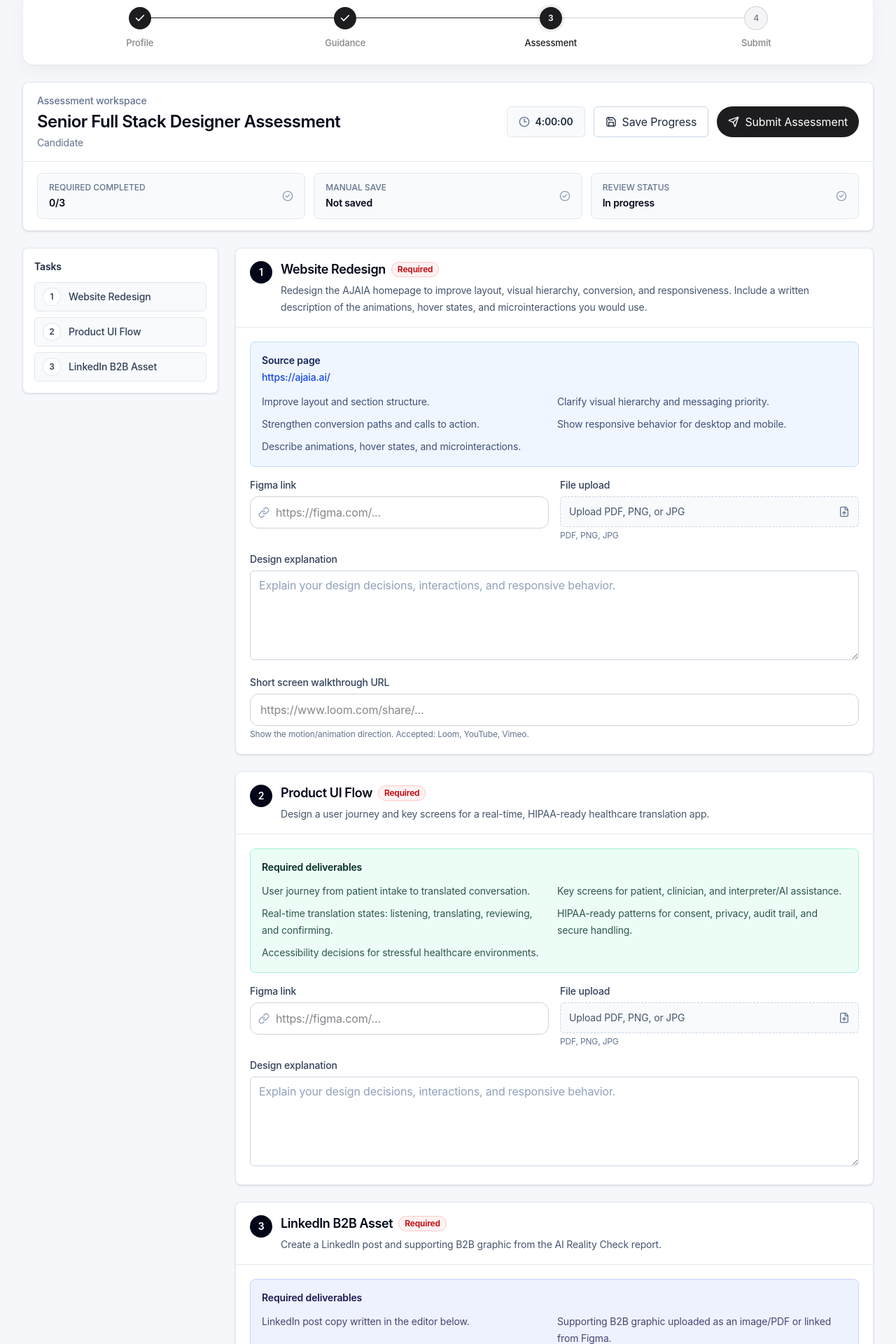
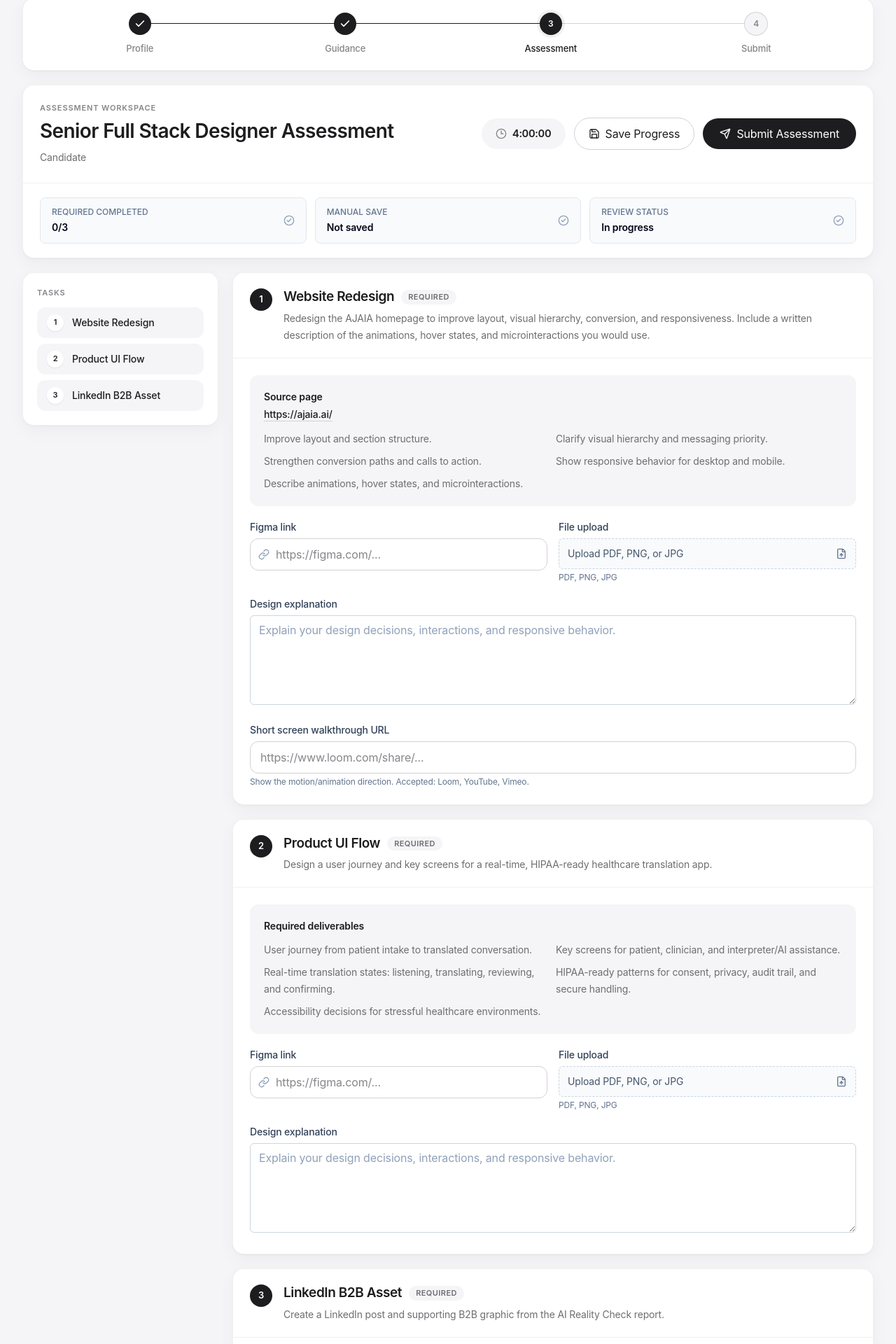
Before and after one commit to priyanshsinghh11/senior-full-stack-designer-assessment, a Next.js app: page /workspace in a window 1280 px wide. Shown: the part 35-1955 px from the top of the page at 70% size. Built offline with nearby package versions, Linux system fonts and the light colour scheme; no server answers.

Commit message:
Polish workspace page styling

```diff
--- a/app/workspace/page.tsx
+++ b/app/workspace/page.tsx
@@ -235,32 +235,30 @@ export default function WorkspacePage() {
   }
 
   return (
-    <main className="min-h-screen bg-[#f5f7fb] px-4 py-6 text-slate-950 sm:px-6 lg:px-8">
-      <div className="mx-auto flex w-full max-w-7xl flex-col gap-6">
+    <main className="min-h-screen px-4 py-8 sm:px-6 lg:px-8">
+      <div className="mx-auto flex w-full max-w-7xl flex-col gap-5">
         <ProgressSteps currentStep="assessment" />
 
-        <header className="rounded-lg border border-slate-200 bg-white shadow-sm">
-          <div className="flex flex-col gap-4 border-b border-slate-200 px-5 py-4 lg:flex-row lg:items-center lg:justify-between">
+        <header className="card">
+          <div className="flex flex-col gap-4 border-b border-black/[0.06] px-6 py-6 lg:flex-row lg:items-center lg:justify-between">
             <div>
-              <p className="text-sm font-medium text-slate-500">
-                Assessment workspace
-              </p>
-              <h1 className="mt-1 text-2xl font-semibold tracking-normal text-slate-950">
+              <p className="eyebrow">Assessment workspace</p>
+              <h1 className="title-lg mt-2">
                 Senior Full Stack Designer Assessment
               </h1>
-              <p className="mt-1 text-sm text-slate-500">{candidateName}</p>
+              <p className="text-secondary-apple mt-2">{candidateName}</p>
             </div>
 
             <div className="flex flex-col gap-3 sm:flex-row sm:items-center">
-              <div className="flex min-h-11 items-center justify-center gap-2 rounded-md border border-slate-200 bg-slate-50 px-4 text-sm font-semibold text-slate-800">
-                <Clock3 className="h-4 w-4 text-slate-500" />
+              <div className="flex min-h-11 items-center justify-center gap-2 rounded-full bg-[#f5f5f7] px-5 text-[15px] font-semibold tabular-nums text-[#1d1d1f]">
+                <Clock3 className="h-4 w-4 text-[#86868b]" />
                 {timeRemaining}
               </div>
               <button
                 type="button"
                 onClick={saveProgress}
                 disabled={workspaceLocked}
-                className="inline-flex min-h-11 items-center justify-center gap-2 rounded-md border border-slate-300 bg-white px-4 text-sm font-semibold text-slate-800 transition hover:bg-slate-50 disabled:cursor-not-allowed disabled:text-slate-400"
+                className="game-button-secondary"
               >
                 <Save className="h-4 w-4" />
                 Save Progress
@@ -269,7 +267,7 @@ export default function WorkspacePage() {
                 type="button"
                 onClick={submitAssessment}
                 disabled={workspaceLocked}
-                className="game-button px-4"
+                className="game-button"
               >
                 {workspaceLocked ? <LockKeyhole className="h-4 w-4" /> : <Send className="h-4 w-4" />}
                 {isSubmitted ? "Submitted" : isExpired ? "Expired" : "Submit Assessment"}
@@ -277,7 +275,7 @@ export default function WorkspacePage() {
             </div>
           </div>
 
-          <div className="grid gap-3 px-5 py-4 md:grid-cols-3">
+          <div className="grid gap-3 px-6 py-5 md:grid-cols-3">
             <StatusTile label="Required completed" value={`${completedRequired}/3`} />
             <StatusTile
               label="Manual save"
@@ -291,26 +289,20 @@ export default function WorkspacePage() {
         </header>
 
         {isExpired && !isSubmitted ? (
-          <div className="rounded-md border border-red-200 bg-red-50 px-4 py-3 text-sm font-medium text-red-700">
+          <div className="card px-5 py-4 text-[14px] font-medium text-[#d70015]">
             The 4-hour timer has expired. The workspace is now locked.
           </div>
         ) : null}
 
         {submitMessage ? (
-          <div
-            className={`rounded-md border px-4 py-3 text-sm font-medium ${
-              isSubmitted
-                ? "border-emerald-200 bg-emerald-50 text-emerald-800"
-                : "border-blue-200 bg-blue-50 text-blue-900"
-            }`}
-          >
+          <div className="card px-5 py-4 text-[14px] font-medium text-[#1d1d1f]">
             {submitMessage}
           </div>
         ) : null}
 
-        <div className="grid gap-6 xl:grid-cols-[280px_minmax(0,1fr)]">
-          <aside className="rounded-lg border border-slate-200 bg-white p-4 shadow-sm xl:sticky xl:top-6 xl:self-start">
-            <p className="text-sm font-semibold text-slate-800">Tasks</p>
+        <div className="grid gap-5 xl:grid-cols-[280px_minmax(0,1fr)]">
+          <aside className="card p-5 xl:sticky xl:top-6 xl:self-start">
+            <p className="eyebrow">Tasks</p>
             <nav className="mt-3 space-y-2">
               {[
                 ["task-1", "Website Redesign"],
@@ -320,9 +312,9 @@ export default function WorkspacePage() {
                 <a
                   key={href}
                   href={`#${href}`}
-                  className="flex items-center gap-3 rounded-md border border-slate-200 bg-slate-50 px-3 py-2 text-sm font-medium text-slate-700 transition hover:border-slate-300 hover:bg-white"
+                  className="flex items-center gap-3 rounded-xl bg-[#f5f5f7] px-3.5 py-2.5 text-[14px] font-medium text-[#1d1d1f] transition-all duration-200 hover:bg-[#e8e8ed]"
                 >
-                  <span className="flex h-6 w-6 items-center justify-center rounded-full bg-white text-xs font-semibold ring-1 ring-slate-200">
+                  <span className="flex h-6 w-6 shrink-0 items-center justify-center rounded-full bg-white text-[11px] font-semibold text-[#1d1d1f] shadow-[0_1px_2px_rgba(0,0,0,0.08)]">
                     {index + 1}
                   </span>
                   {label}
@@ -331,7 +323,7 @@ export default function WorkspacePage() {
             </nav>
           </aside>
 
-          <section className="space-y-6">
+          <section className="space-y-5">
             <TaskCard
               id="task-1"
               number="1"
@@ -339,19 +331,19 @@ export default function WorkspacePage() {
               objective="Redesign the AJAIA homepage to improve layout, visual hierarchy, conversion, and responsiveness. Include a written description of the animations, hover states, and microinteractions you would use."
               required
             >
-              <div className="rounded-lg border border-blue-200 bg-blue-50 p-4">
-                <p className="text-sm font-semibold text-blue-950">
+              <div className="note">
+                <p className="text-[14px] font-semibold text-[#1d1d1f]">
                   Source page
                 </p>
                 <a
                   href="https://ajaia.ai/"
                   target="_blank"
                   rel="noreferrer"
-                  className="mt-1 inline-flex text-sm font-medium text-blue-700 underline-offset-4 hover:underline"
+                  className="mt-1 inline-flex text-[14px] font-medium text-[#1d1d1f] underline underline-offset-4 decoration-[#d2d2d7] transition hover:decoration-[#1d1d1f]"
                 >
                   https://ajaia.ai/
                 </a>
-                <ul className="mt-3 grid gap-2 text-sm leading-6 text-blue-950/80 md:grid-cols-2">
+                <ul className="mt-3 grid gap-2 text-sm leading-6 text-[#6e6e73] md:grid-cols-2">
                   <li>Improve layout and section structure.</li>
                   <li>Clarify visual hierarchy and messaging priority.</li>
                   <li>Strengthen conversion paths and calls to action.</li>
@@ -393,11 +385,11 @@ export default function WorkspacePage() {
               objective="Design a user journey and key screens for a real-time, HIPAA-ready healthcare translation app."
               required
             >
-              <div className="rounded-lg border border-emerald-200 bg-emerald-50 p-4">
-                <p className="text-sm font-semibold text-emerald-950">
+              <div className="note">
+                <p className="text-[14px] font-semibold text-[#1d1d1f]">
                   Required deliverables
                 </p>
-                <ul className="mt-3 grid gap-2 text-sm leading-6 text-emerald-950/80 md:grid-cols-2">
+                <ul className="mt-3 grid gap-2 text-sm leading-6 text-[#6e6e73] md:grid-cols-2">
                   <li>User journey from patient intake to translated conversation.</li>
                   <li>Key screens for patient, clinician, and interpreter/AI assistance.</li>
                   <li>Real-time translation states: listening, translating, reviewing, and confirming.</li>
@@ -426,16 +418,16 @@ export default function WorkspacePage() {
               objective="Create a LinkedIn post and supporting B2B graphic from the AI Reality Check report."
               required
             >
-              <div className="rounded-lg border border-indigo-200 bg-indigo-50 p-4">
-                <p className="text-sm font-semibold text-indigo-950">
+              <div className="note">
+                <p className="text-[14px] font-semibold text-[#1d1d1f]">
                   Required deliverables
                 </p>
-                <ul className="mt-3 grid gap-2 text-sm leading-6 text-indigo-950/80 md:grid-cols-2">
+                <ul className="mt-3 grid gap-2 text-sm leading-6 text-[#6e6e73] md:grid-cols-2">
                   <li>LinkedIn post copy written in the editor below.</li>
                   <li>Supporting B2B graphic uploaded as an image/PDF or linked from Figma.</li>
                 </ul>
               </div>
-              <div className="rounded-lg border border-slate-200 bg-slate-50 p-3">
+              <div className="rounded-xl bg-[#f5f5f7] p-4">
                 <div className="mb-3 flex flex-wrap gap-2">
                   <ToolbarButton label="Bold" onClick={() => insertFormatting("**")} disabled={workspaceLocked}>
                     <Type className="h-4 w-4" />
@@ -451,11 +443,11 @@ export default function WorkspacePage() {
                   value={draft.linkedinPost}
                   onChange={(event) => updateDraft("linkedinPost", event.target.value)}
                   disabled={workspaceLocked}
-                  className="min-h-56 w-full resize-y rounded-md border border-slate-300 bg-white px-3 py-2 text-sm leading-6 text-slate-950 outline-none transition placeholder:text-slate-400 focus:border-slate-500 focus:ring-2 focus:ring-slate-200 disabled:bg-slate-100"
+                  className="field-textarea min-h-56"
                   placeholder="Write the LinkedIn post here..."
                 />
-                <div className="mt-2 flex items-center justify-between gap-3 text-xs text-slate-500">
-                  <span>{errors.linkedinPost ? <span className="font-medium text-red-600">{errors.linkedinPost}</span> : "Use Save Progress to store your draft."}</span>
+                <div className="mt-2 flex items-center justify-between gap-3 text-[12px] text-[#86868b]">
+                  <span>{errors.linkedinPost ? <span className="font-medium text-[#d70015]">{errors.linkedinPost}</span> : "Use Save Progress to store your draft."}</span>
                   <span>{draft.linkedinPost.length} characters</span>
                 </div>
               </div>
@@ -469,12 +461,12 @@ export default function WorkspacePage() {
                 />
                 <Field label="Supporting B2B graphic Figma link" error={errors.marketingFigmaLink} hint="Upload a file or paste a Figma link.">
                   <div className="relative">
-                    <LinkIcon className="pointer-events-none absolute left-3 top-1/2 h-4 w-4 -translate-y-1/2 text-slate-400" />
+                    <LinkIcon className="pointer-events-none absolute left-3.5 top-1/2 h-4 w-4 -translate-y-1/2 text-[#86868b]" />
                     <input
                       value={draft.marketingFigmaLink}
                       onChange={(event) => updateDraft("marketingFigmaLink", event.target.value)}
                       disabled={workspaceLocked}
-                      className="field-input pl-9 disabled:bg-slate-100"
+                      className="field-input pl-10"
                       placeholder="https://figma.com/..."
                     />
                   </div>
@@ -513,26 +505,26 @@ function TaskCard({
   children: ReactNode;
 }) {
   return (
-    <article id={id} className="rounded-lg border border-slate-200 bg-white shadow-sm">
-      <div className="flex flex-col gap-3 border-b border-slate-200 px-5 py-4 sm:flex-row sm:items-start sm:justify-between">
-        <div className="flex gap-3">
-          <span className="mt-0.5 flex h-8 w-8 shrink-0 items-center justify-center rounded-full bg-slate-950 text-sm font-semibold text-white">
+    <article id={id} className="card scroll-mt-6">
+      <div className="flex flex-col gap-3 border-b border-black/[0.06] px-6 py-5 sm:flex-row sm:items-start sm:justify-between">
+        <div className="flex gap-4">
+          <span className="mt-0.5 flex h-8 w-8 shrink-0 items-center justify-center rounded-full bg-[#1d1d1f] text-[13px] font-semibold text-white">
             {number}
           </span>
           <div>
-            <div className="flex flex-wrap items-center gap-2">
-              <h2 className="text-lg font-semibold text-slate-950">{title}</h2>
+            <div className="flex flex-wrap items-center gap-2.5">
+              <h2 className="title-md">{title}</h2>
               {required ? (
-                <span className="rounded-full border border-red-200 bg-red-50 px-2 py-0.5 text-xs font-semibold text-red-700">
+                <span className="rounded-full bg-[#f5f5f7] px-2.5 py-0.5 text-[11px] font-semibold uppercase tracking-[0.04em] text-[#6e6e73]">
                   Required
                 </span>
               ) : null}
             </div>
-            <p className="mt-1 text-sm leading-6 text-slate-600">{objective}</p>
+            <p className="text-secondary-apple mt-1">{objective}</p>
           </div>
         </div>
       </div>
-      <div className="space-y-4 p-5">{children}</div>
+      <div className="space-y-5 p-6">{children}</div>
     </article>
   );
 }
```
